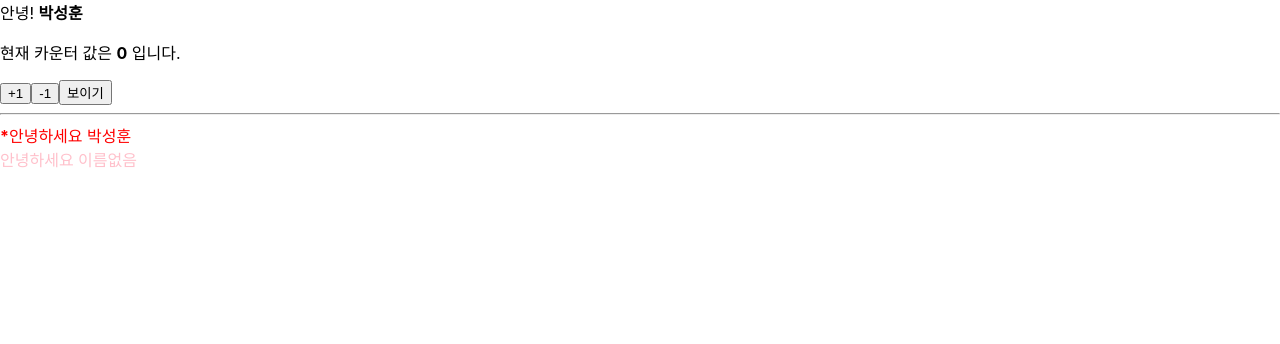
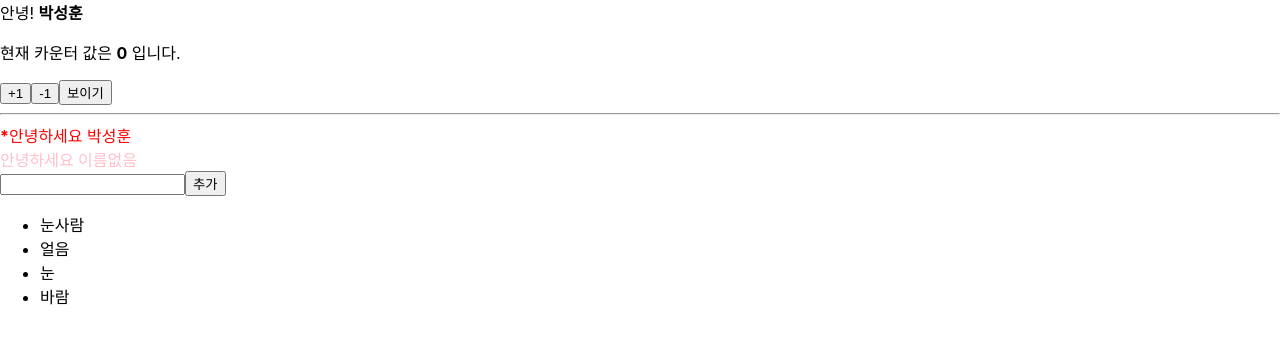
Before and after one commit to Hoon9901/react-study, a React (Create React App) app in the folder react_js/: page / in a window 1280 px wide. Shown: the top 344 px of the page. Built offline with nearby package versions, Linux system fonts and the light colour scheme.

Commit message:
Study: 컴포넌트 반복

```diff
--- a/react_js/src/App.js
+++ b/react_js/src/App.js
@@ -7,7 +7,7 @@
 import ContextSample from './goHooks/ContextSample';
 import Info2 from './goHooks/info2';
 import Hello from './ifrender/hello';
-
+import IterationSample from './recomponent/IterationSample';
 const App = () => {
   const [visible, setVisible] = useState(false);
   return(
@@ -21,7 +21,7 @@
       {visible && <Info2/>}
       <Hello name="박성훈" color = "red" isSpecial/>
       <Hello color = "pink"/>
-
+      <IterationSample/>
     </>
   );
 };
--- /dev/null
+++ b/react_js/src/recomponent/IterationSample.js
@@ -0,0 +1,49 @@
+import React, {useState} from 'react';
+
+// const IterationSample = () => {
+//     const names = ['눈사람', '얼음', '눈', '바람'];
+//     const nameList = names.map((name, index) => <li key={index}>{name}</li>);
+//     return <ul>{nameList}</ul>;
+// };
+
+const IterationSample = () => {
+    const [names, setNames] = useState([
+        {id : 1, text : '눈사람'},
+        {id : 2, text : '얼음'},
+        {id : 3, text : '눈'},
+        {id : 4, text : '바람'},
+    ]);
+    const [inputText, setInputText] = useState('');
+    const [nextId, setNextId] = useState(5);
+
+    const onChange = e => setInputText(e.target.value);
+    const onClick = () => {
+        const nextNames = names.concat({
+            id : nextId,
+            text : inputText,
+        });
+        setNextId(nextId + 1);
+        setNames(nextNames);
+        setInputText('');
+    };
+
+    const onRemove = id => {
+        const nextNames = names.filter(name => name.id !== id);
+        setNames(nextNames);
+    };
+
+    const nameList = names.map(name => (
+        <li key={name.id} onDoubleClick={() => onRemove(name.id)}>
+            {name.text}
+        </li>
+    ));
+    return (
+        <>
+            <input value={inputText} onChange={onChange} />
+            <button onClick={onClick}>추가</button>
+            <ul>{nameList}</ul>
+        </>
+    );
+};
+
+export default IterationSample;
```
